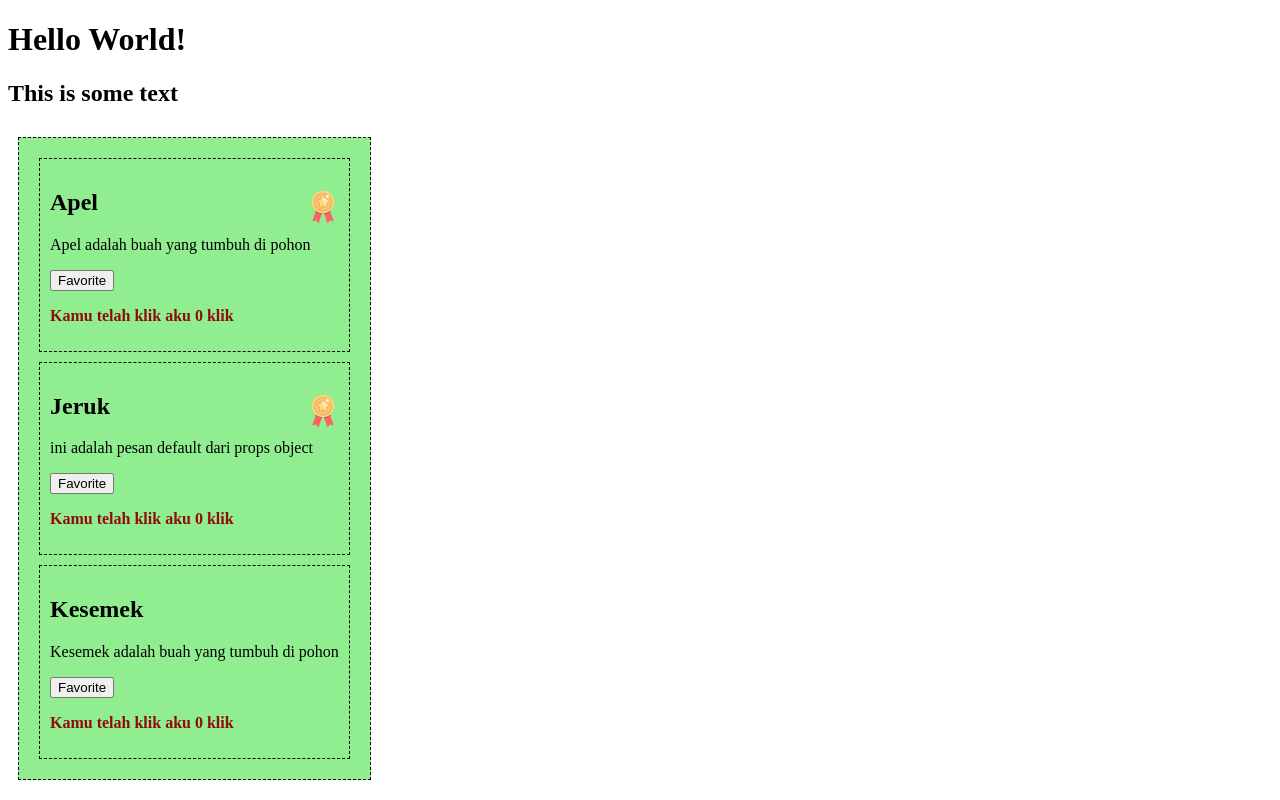
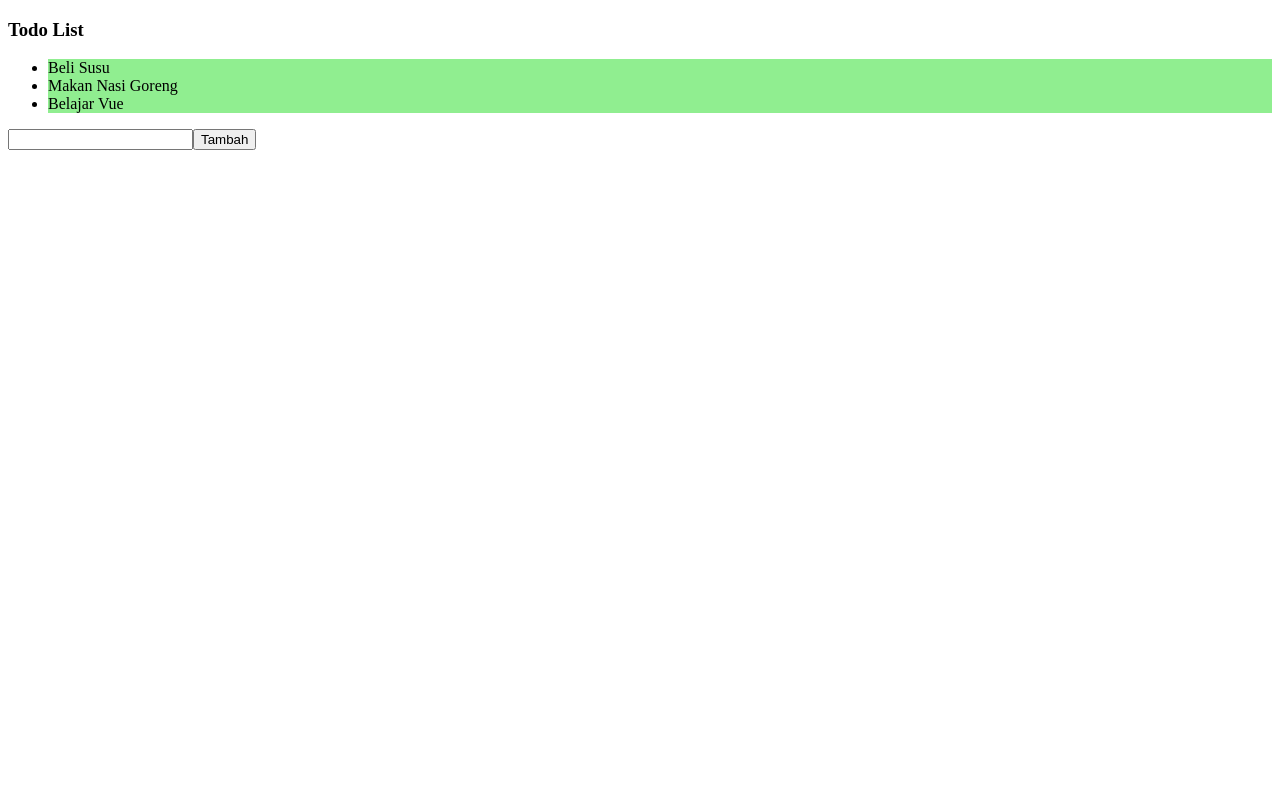
Before and after one commit to erymn/learn-vujs-w3s, a Vue app in the folder ScaleUp/firstsfc/: page / in a window 1280 px wide. Shown: the top 800 px of the page. Built offline with nearby package versions, Linux system fonts and the light colour scheme.

Commit message:
Fallthrough Attribute

```diff
--- /dev/null
+++ b/ScaleUp/firstsfc/src/App2.vue
@@ -0,0 +1,25 @@
+<template>
+    <h3>Todo List</h3>
+    <ul>
+        <todo-item v-for="x in items" :key="x" :item-name="x" style="background-color: lightgreen;" />
+    </ul>
+    <input v-model="newItem" />
+    <button @click="addItem">Tambah</button>
+</template>
+
+<script>
+export default {
+    data() {
+        return {
+            newItem: '',
+            items: ['Beli Susu', 'Makan Nasi Goreng', 'Belajar Vue']
+        }
+    },
+    methods: {
+        addItem() {
+            this.items.push(this.newItem)
+            this.newItem = ''
+        }
+    }
+}
+</script>
--- /dev/null
+++ b/ScaleUp/firstsfc/src/components/TodoItem.vue
@@ -0,0 +1,9 @@
+<template>
+    <li>{{ itemName }}</li>
+</template>
+
+<script>
+export default {
+    props: ['itemName']
+}
+</script>
--- a/ScaleUp/firstsfc/src/main.js
+++ b/ScaleUp/firstsfc/src/main.js
@@ -1,13 +1,19 @@
 import { createApp } from "vue";
 import App from './App.vue'
+import App2 from './App2.vue'
 
 import FoodItem from './components/FoodItem.vue'
 import FoodItemData from "./components/FoodItemData.vue";
+import TodoItem from "./components/TodoItem.vue";
 
-const app = createApp(App)
-app.component('food-item', FoodItem)
-app.component('food-item-data', FoodItemData)
-app.mount('#app')
+// const app = createApp(App)
+// app.component('food-item', FoodItem)
+// app.component('food-item-data', FoodItemData)
+// app.mount('#app')
+
+const app2 = createApp(App2)
+app2.component('todo-item', TodoItem)
+app2.mount('#app')
 
 //createApp(App).mount('#app')
 
```
